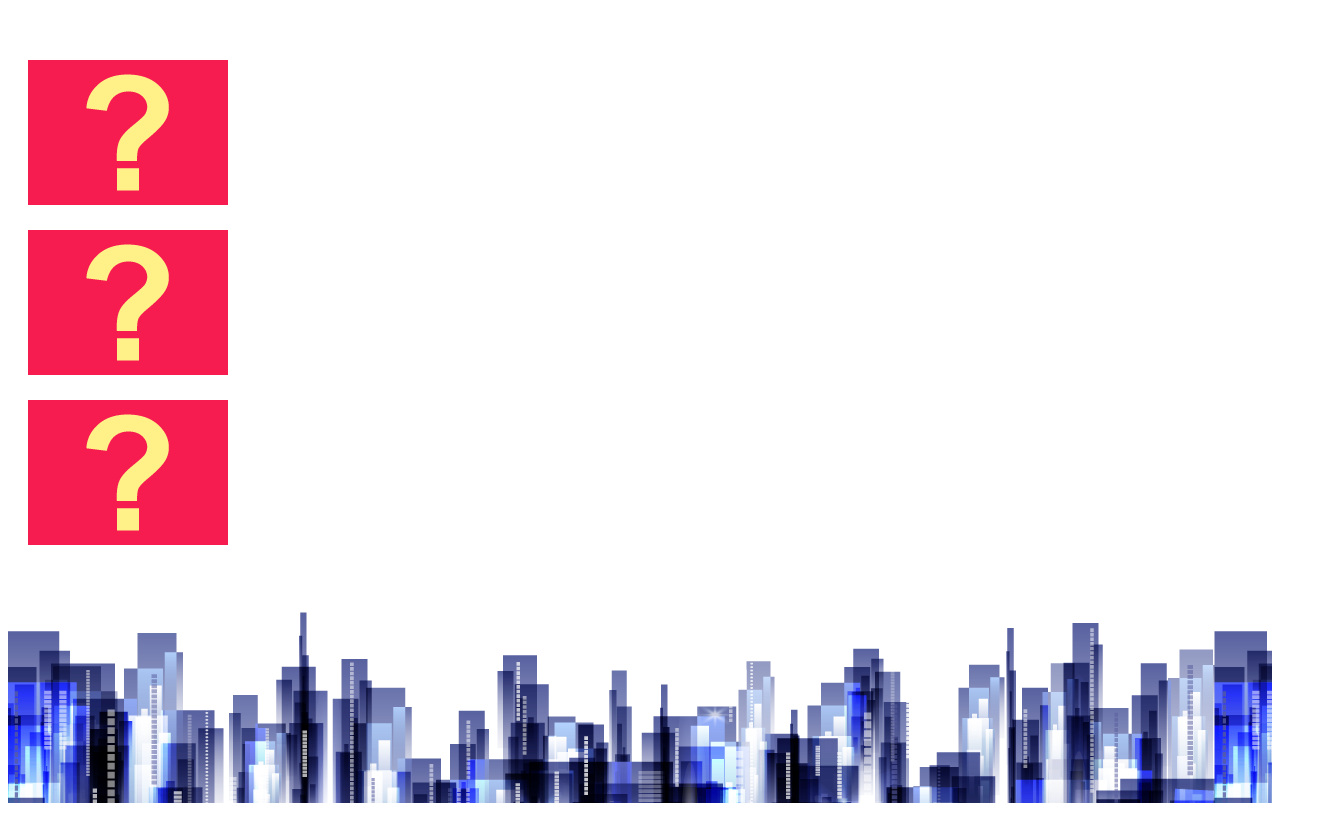
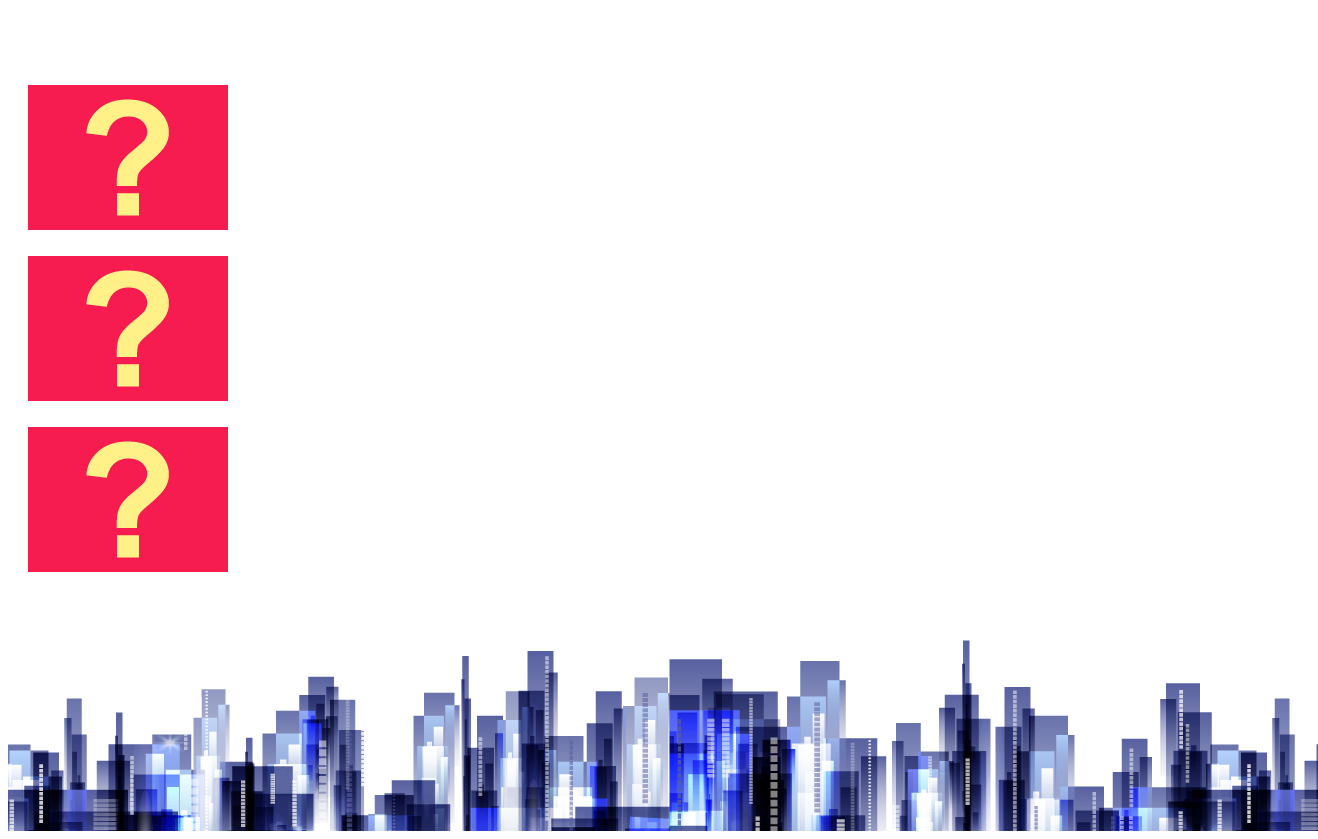
Before and after one commit to xxwade/meeting, a plain HTML site: page index.html in a window 1280 px wide. Shown: the part 166-1005 px from the top of the page, 1318 px wide, since content can reach past the window. Before the commit the page ends 981 px from the top, so only its background shows below. Drawn offline with Linux system fonts and the light colour scheme.

Commit message:
小修改

```diff
--- a/index.html
+++ b/index.html
@@ -9,7 +9,6 @@
 		font-size: 14px;
 	}
 	.wrap{
-		min-width:1000px;
 		width: 100%;
 		margin: 0;
 		padding: 0;
@@ -62,9 +61,9 @@
 		height: 80%;
 	}
 	.mainBody{
-		min-width: 1000px;
-		width: 100%;
-		margin:5% auto 3%;
+		width: 1310px;
+		margin: auto;
+		padding:5% 0 3%;
 	}
 	.text{
 		float: left;
@@ -141,12 +140,13 @@
  	}
 	.footer{
 		width: 100%;
+		min-width: 1310px;
+		height: 195px;
+		background: url(images/footer.png) no-repeat center top;
 		overflow: hidden;
 	}
  	.content{
- 		min-width: 1000px;
- 		width: 100%;
- 		max-width: 1310px;
+ 		width: 1310px;
  		margin: 0 auto 2%;
  	}
 
@@ -233,9 +233,7 @@
 		</div>
 
 
-		<div class="footer clearfix">
-			<img src="images/footer.png">
-		</div>
+	<div class="footer clearfix"></div>
 	</div>
 	<script src="jquery.min.js"></script>
 	<script src="countUp/countUp.js"></script>
```
